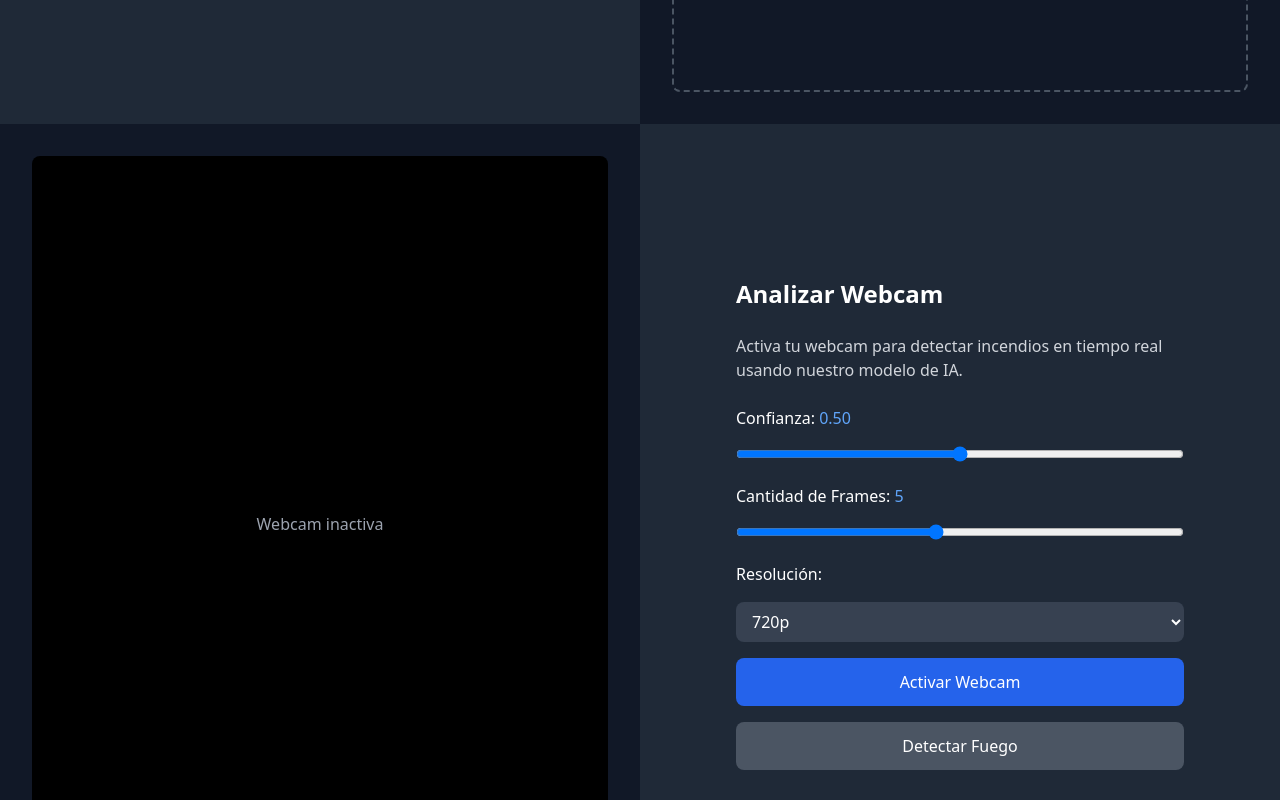
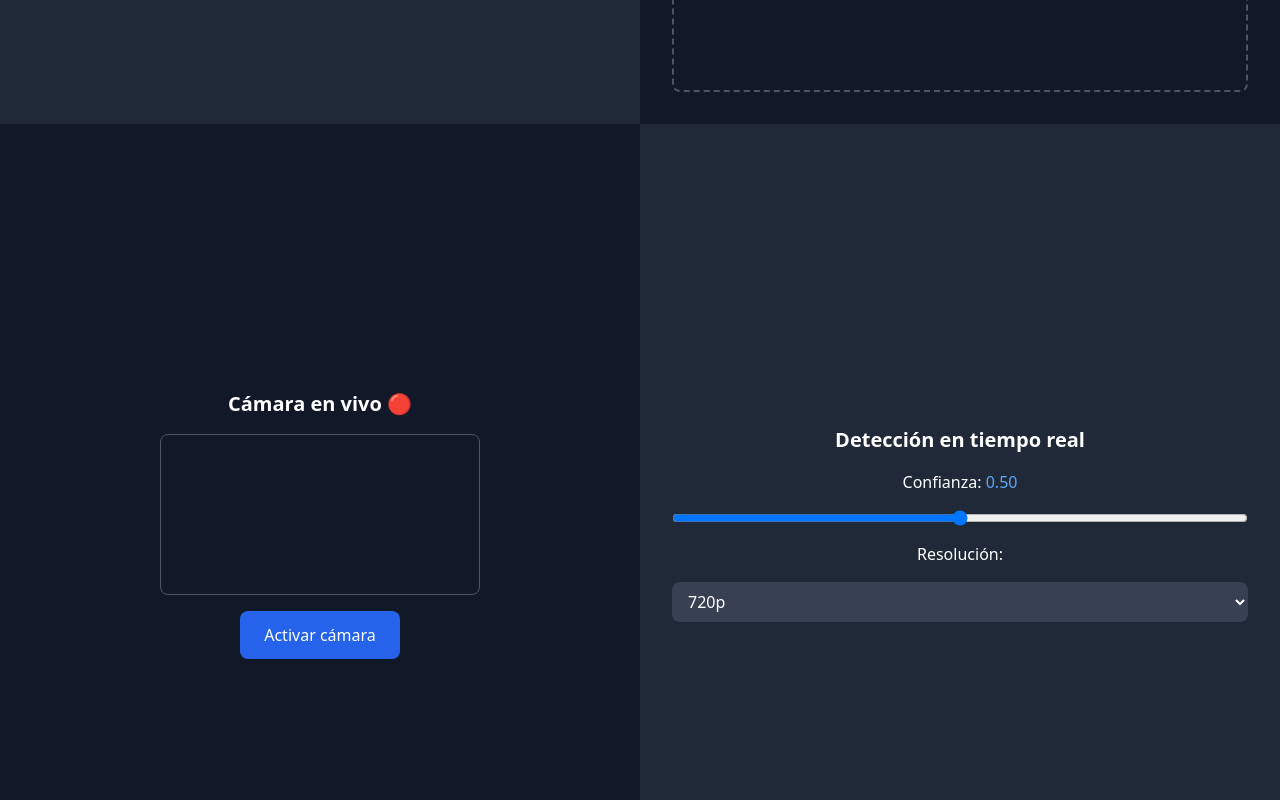
Before and after one commit to ossanaTomas/FireDetection, a React (Vite) app in the folder Frontend_v1/: page / in a window 1280 px wide. Shown: the part 2340-3140 px from the top of the page. Built offline with nearby package versions, Linux system fonts and the light colour scheme.

Commit message:
webcam detection ok

```diff
--- a/Frontend_v1/src/components/WebcamSection.jsx
+++ b/Frontend_v1/src/components/WebcamSection.jsx
@@ -1,14 +1,18 @@
 import React, { useState, useRef, useEffect } from 'react';
 
 const WebcamSection = ({ sectionRef }) => {
-  const [isActive, setIsActive] = useState(false);
-  const [isAnalyzing, setIsAnalyzing] = useState(false);
+  const [webcamActive, setWebcamActive] = useState(false);
+  const [confidence, setConfidence] = useState(0.5);
+  const [resolution, setResolution] = useState("720p");
+  const [resultUrl, setResultUrl] = useState(null);
+
   const videoRef = useRef(null);
+  const canvasRef = useRef(null);
+  const resultRef = useRef(null);
+
+  const wsRef = useRef(null);
   const streamRef = useRef(null);
-  const [confidence, setConfidence] = useState(0.5);
-  const [frameCount, setFrameCount] = useState(5);
-  const [resolution, setResolution] = useState("720p");
-  const [outputUrl, setOutputUrl] = useState(null);
+  const intervalRef = useRef(null);
 
   const resolutionMap = {
     "240p": { width: 426, height: 240 },
@@ -18,88 +22,113 @@ const WebcamSection = ({ sectionRef }) => {
     "1080p": { width: 1920, height: 1080 }
   };
 
-  const startWebcam = async () => {
+  useEffect(() => {
+    let triedFallback = false;
+
+    const startCamera = async () => {
+      const { width, height } = resolutionMap[resolution];
       try {
-      const { width, height } = resolutionMap[resolution];
-      const stream = await navigator.mediaDevices.getUserMedia({
-        video: { width, height }
-      });
+        console.log("[Webcam] Solicitando acceso a cámara con resolución:", width, "x", height);
+        const constraints = { video: { width, height } };
+        const stream = await navigator.mediaDevices.getUserMedia(constraints);
         streamRef.current = stream;
-      setIsActive(true);
-    } catch (err) {
-      console.error("Error al acceder a la webcam:", err);
-      alert("No se pudo acceder a la webcam. Asegúrate de permitir el acceso.");
+        if (videoRef.current) {
+          videoRef.current.srcObject = stream;
+        }
+
+        console.log("[Webcam] Cámara iniciada. Conectando a WebSocket...");
+        const ws = new WebSocket("ws://127.0.0.1:8001/ws");
+        wsRef.current = ws;
+
+        ws.onopen = () => {
+          console.log("[WebSocket] Conectado.");
+        };
+
+        ws.onerror = (e) => {
+          console.error("[WebSocket] Error:", e);
+        };
+
+        ws.onmessage = (event) => {
+          const blob = new Blob([event.data], { type: "image/jpeg" });
+          const imgUrl = URL.createObjectURL(blob);
+          setResultUrl(imgUrl);
+          if (resultRef.current) {
+            resultRef.current.src = imgUrl;
           }
         };
 
-  useEffect(() => {
-    if (isActive && streamRef.current && videoRef.current) {
-      videoRef.current.srcObject = streamRef.current;
+        const ctx = canvasRef.current.getContext("2d");
+
+        intervalRef.current = setInterval(() => {
+          if (!videoRef.current || !canvasRef.current || ws.readyState !== WebSocket.OPEN) return;
+          ctx.drawImage(videoRef.current, 0, 0, width, height);
+          canvasRef.current.toBlob((blob) => {
+            if (blob) {
+              blob.arrayBuffer().then(buffer => {
+                ws.send(buffer);
+              });
             }
-  }, [isActive]);
+          }, "image/jpeg");
+        }, 200);
 
-  const stopWebcam = () => {
+      } catch (err) {
+        if (!triedFallback) {
+          triedFallback = true;
+          console.warn("[Webcam] Resolución no compatible. Intentando sin restricciones...");
+          const fallbackStream = await navigator.mediaDevices.getUserMedia({ video: true });
+          streamRef.current = fallbackStream;
+          if (videoRef.current) {
+            videoRef.current.srcObject = fallbackStream;
+          }
+        } else {
+          console.error("[Webcam] Error irreparable:", err);
+          alert("No se pudo acceder a la webcam.");
+        }
+      }
+    };
+
+    const stopCamera = () => {
       if (streamRef.current) {
         streamRef.current.getTracks().forEach(track => track.stop());
         streamRef.current = null;
-      setIsActive(false);
       }
+      if (intervalRef.current) {
+        clearInterval(intervalRef.current);
+        intervalRef.current = null;
+      }
+      if (wsRef.current && wsRef.current.readyState === WebSocket.OPEN) {
+        wsRef.current.close();
+      }
+      setResultUrl(null);
     };
 
-  const analyzeWebcam = async () => {
-    setIsAnalyzing(true);
-    try {
-      const response = await fetch("http://localhost:8001/predict/camera/", {
-        method: "POST",
-        headers: { "Content-Type": "application/json" },
-        body: JSON.stringify({
-          confidence: confidence,
-          frames: frameCount
-        }),
-      });
+    if (webcamActive) {
+      startCamera();
+    } else {
+      stopCamera();
+    }
 
-      if (!response.ok) throw new Error("Error al analizar el stream");
-
-      const blob = await response.blob();
-      const url = URL.createObjectURL(blob);
-      setOutputUrl(url);
-    } catch (error) {
-      console.error("Error:", error);
-      alert("Ocurrió un error al analizar el stream.");
-    } finally {
-      setIsAnalyzing(false);
-    }
-  };
-
-  useEffect(() => {
-    return () => {
-      if (streamRef.current) {
-        stopWebcam();
-      }
-    };
-  }, []);
+    return () => stopCamera();
+  }, [webcamActive, resolution]);
 
   return (
     <section ref={sectionRef} className="min-h-screen w-full bg-gray-800 flex flex-col md:flex-row">
-      <div className="w-full md:w-1/2 h-96 md:h-auto flex items-center justify-center p-8 bg-gray-900">
-        <div className="w-full h-full max-w-2xl bg-black rounded-lg overflow-hidden flex items-center justify-center">
-          {isActive ? (
-            <video ref={videoRef} autoPlay playsInline className="w-full h-full object-cover" />
-          ) : (
-            <p className="text-gray-400">Webcam inactiva</p>
-          )}
-        </div>
+      <div className="w-full md:w-1/2 p-8 bg-gray-900 flex flex-col items-center justify-center space-y-4">
+        <h2 className="text-xl font-bold text-white">Cámara en vivo 🔴</h2>
+        <video ref={videoRef} autoPlay muted width="320" height="240" className="rounded-lg border border-gray-600" />
+        <canvas ref={canvasRef} width={resolutionMap[resolution].width} height={resolutionMap[resolution].height} style={{ display: "none" }} />
+        <button
+          onClick={() => setWebcamActive(prev => !prev)}
+          className={`px-6 py-3 rounded-lg font-medium ${webcamActive ? 'bg-gray-600 hover:bg-gray-700' : 'bg-blue-600 hover:bg-blue-700'} text-white transition-colors`}
+        >
+          {webcamActive ? 'Desactivar cámara' : 'Activar cámara'}
+        </button>
       </div>
 
-      <div className="w-full md:w-1/2 flex items-center justify-center p-8">
-        <div className="max-w-md w-full space-y-6">
-          <h2 className="text-2xl font-bold text-white">Analizar Webcam</h2>
-          <p className="text-gray-300">
-            Activa tu webcam para detectar incendios en tiempo real usando nuestro modelo de IA.
-          </p>
+      <div className="w-full md:w-1/2 p-8 flex flex-col items-center justify-center space-y-4">
+        <h2 className="text-xl font-bold text-white">Detección en tiempo real</h2>
 
-          <div className="space-y-4">
-            <label className="text-white block">
+        <label className="text-white">
           Confianza: <span className="text-blue-400">{confidence.toFixed(2)}</span>
         </label>
         <input
@@ -112,58 +141,23 @@ const WebcamSection = ({ sectionRef }) => {
           className="w-full"
         />
 
-            <label className="text-white block">
-              Cantidad de Frames: <span className="text-blue-400">{frameCount}</span>
-            </label>
-            <input
-              type="range"
-              min="1"
-              max="10"
-              step="1"
-              value={frameCount}
-              onChange={(e) => setFrameCount(parseInt(e.target.value))}
-              className="w-full"
-            />
-
-            <label className="text-white block">
-              Resolución:
-            </label>
+        <label className="text-white">Resolución:</label>
         <select
           value={resolution}
           onChange={(e) => setResolution(e.target.value)}
           className="w-full px-3 py-2 rounded-lg bg-gray-700 text-white"
         >
-              <option value="240p">240p</option>
-              <option value="360p">360p</option>
-              <option value="480p">480p</option>
-              <option value="720p">720p</option>
-              <option value="1080p">1080p</option>
+          {Object.keys(resolutionMap).map((res) => (
+            <option key={res} value={res}>{res}</option>
+          ))}
         </select>
 
-            <button
-              onClick={isActive ? stopWebcam : startWebcam}
-              className={`w-full px-6 py-3 rounded-lg font-medium ${isActive ? 'bg-gray-600 hover:bg-gray-700' : 'bg-blue-600 hover:bg-blue-700'} text-white transition-colors`}
-            >
-              {isActive ? 'Detener Webcam' : 'Activar Webcam'}
-            </button>
-
-            <button
-              onClick={analyzeWebcam}
-              disabled={!isActive || isAnalyzing}
-              className={`w-full px-6 py-3 rounded-lg font-medium ${isActive && !isAnalyzing ? 'bg-red-600 hover:bg-red-700' : 'bg-gray-600 cursor-not-allowed'} text-white transition-colors`}
-            >
-              {isAnalyzing ? 'Analizando...' : 'Detectar Fuego'}
-            </button>
-
-            {outputUrl && (
-              <video
-                src={outputUrl}
-                controls
-                className="w-full mt-4 rounded-lg border border-gray-700"
-              />
+        {resultUrl && (
+          <div className="w-full mt-4">
+            <h3 className="text-white mb-2">Resultado:</h3>
+            <img ref={resultRef} src={resultUrl} alt="Resultado de la detección" className="w-full rounded-lg border border-gray-700" />
+          </div>
         )}
-          </div>
-        </div>
       </div>
     </section>
   );
```
Lines whose indentation alone changed are shown as unchanged.
